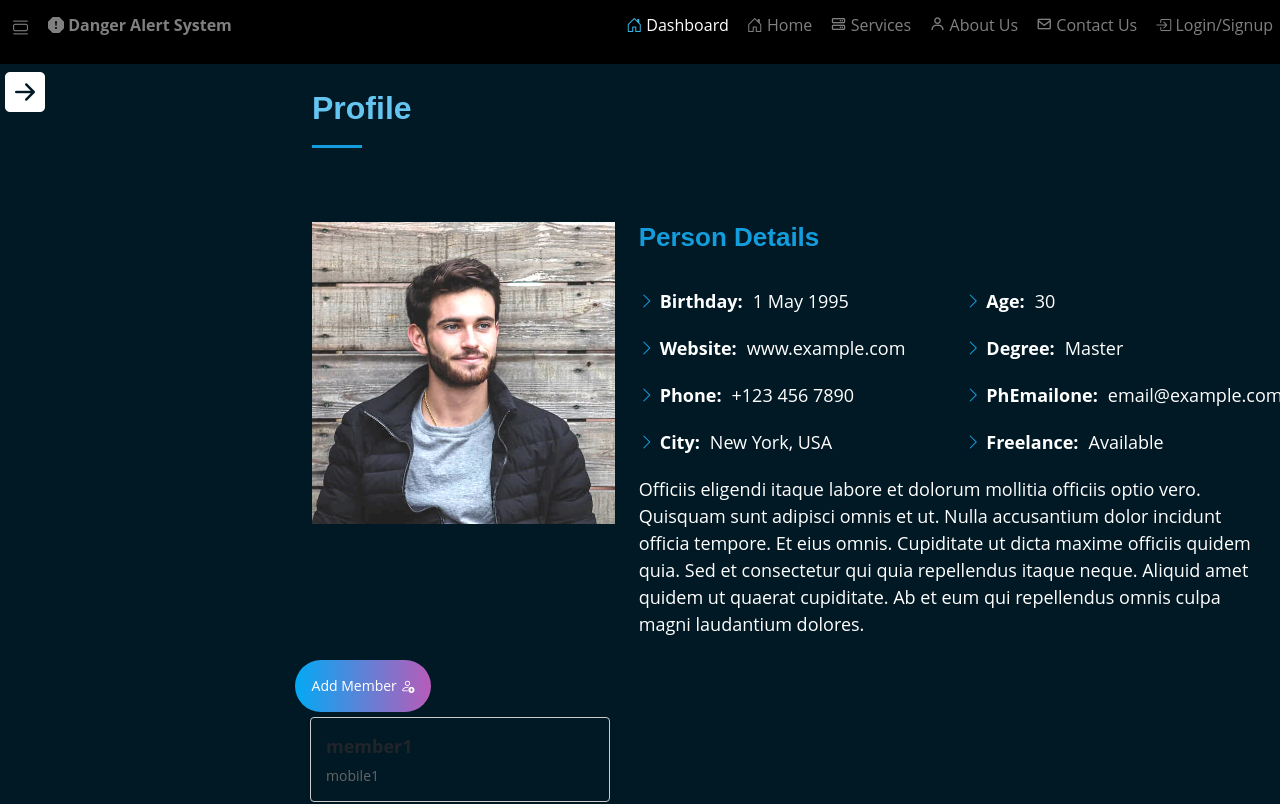
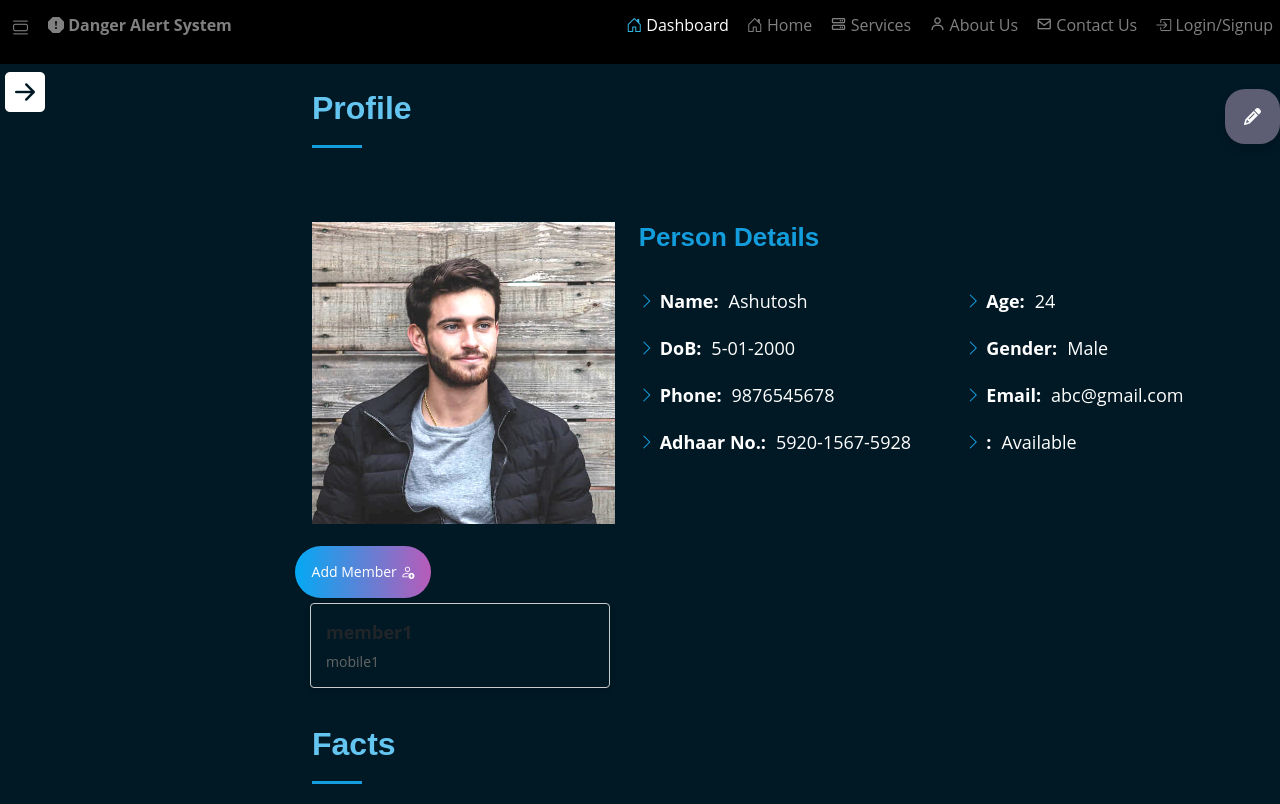
Before and after one commit to ragnar-harsh/Danger-Alert-Web-App, an Angular app: page /dashboard/profile in a window 1280 px wide. Shown: the top 804 px of the page. Built offline with nearby package versions, Linux system fonts and the light colour scheme.

Commit message:
Profile page 13 feb

```diff
--- a/src/app/app.module.ts
+++ b/src/app/app.module.ts
@@ -23,6 +23,7 @@ import { AlertModels } from './dashboard/Data-Services/AlertModels.service';
 import { resolveGuard } from './Guards-Repository/resolveGuard.guard';
 import { MemberComponent } from './dashboard/member/member.component';
 import { CustomAlertComponent } from './dashboard/custom-alert/custom-alert.component';
+import { UserDetailService } from './dashboard/Data-Services/UserDetail.service';
 
 @NgModule({
   declarations: [
@@ -51,7 +52,7 @@ import { CustomAlertComponent } from './dashboard/custom-alert/custom-alert.comp
     AppRoutingModule,
     BrowserAnimationsModule
   ],
-  providers: [AlertModels, resolveGuard],
+  providers: [AlertModels, resolveGuard, UserDetailService],
   bootstrap: [AppComponent]
 })
 export class AppModule { }
--- /dev/null
+++ b/src/app/dashboard/Data-Services/UserDetail.service.ts
@@ -0,0 +1,12 @@
+export class UserDetailService{
+    UserDetail =
+        {   Name: 'Ashutosh',
+            DoB: '5-01-2000',
+            Phoneno: '9876545678',
+            Adhaarno:'5920-1567-5928',
+            Age:'24',
+            Email:'abc@gmail.com',
+            Gender:'Male',
+            Profile: '/assets/images/profile-img.jpg'
+        };
+}
--- a/src/app/dashboard/profile/profile.component.css
+++ b/src/app/dashboard/profile/profile.component.css
@@ -78,3 +78,88 @@ a {
   .about .content p:last-child {
     margin-bottom: 0;
   }
+  .editBtn {
+    width: 55px;
+    height: 55px;
+    border-radius: 20px;
+    border: none;
+    background-color: rgb(93, 93, 116);
+    display: flex;
+    align-items: center;
+    justify-content: center;
+    box-shadow: 0px 5px 10px rgba(0, 0, 0, 0.123);
+    cursor: pointer;
+    position: absolute;
+    top: 10;
+    right: 0;
+    overflow: hidden;
+    transition: all 0.3s;
+  }
+  .editBtn::before {
+    content: "";
+    width: 200%;
+    height: 200%;
+    background-color: rgb(102, 102, 141);
+    position: absolute;
+    z-index: 1;
+    transform: scale(0);
+    transition: all 0.3s;
+    border-radius: 50%;
+    filter: blur(10px);
+  }
+  .editBtn:hover::before {
+    transform: scale(1);
+  }
+  .editBtn:hover {
+    box-shadow: 0px 5px 10px rgba(0, 0, 0, 0.336);
+  }
+
+  .editBtn svg {
+    height: 17px;
+    fill: white;
+    z-index: 3;
+    transition: all 0.2s;
+    transform-origin: bottom;
+  }
+  .editBtn:hover svg {
+    transform: rotate(-15deg) translateX(5px);
+  }
+  .editBtn::after {
+    content: "";
+    width: 25px;
+    height: 1.5px;
+    position: absolute;
+    bottom: 19px;
+    left: -5px;
+    background-color: white;
+    border-radius: 2px;
+    z-index: 2;
+    transform: scaleX(0);
+    transform-origin: left;
+    transition: transform 0.5s ease-out;
+  }
+  .editBtn:hover::after {
+    transform: scaleX(1);
+    left: 0px;
+    transform-origin: right;
+  }
+
+  input{
+    background: none;
+    color: white;
+    border: 0px;
+    border-bottom: 1px solid white;
+  }
+
+   .saveButton{
+    background-color: rgb(93, 93, 116);
+    padding: 7px;
+    color:white;
+    border: 0px solid white;
+    border-radius: 4%;
+   }
+
+   .saveButton:hover{
+    background: none;
+    border: 1px solid white;
+   }
--- a/src/app/dashboard/profile/profile.component.html
+++ b/src/app/dashboard/profile/profile.component.html
@@ -1,4 +1,12 @@
 <!-- ======= About Section ======= -->
+<button [routerLink]="['/dashboard/profile']" [queryParams]="{edit:true}" class="editBtn">
+  <svg height="1em" viewBox="0 0 512 512">
+    <path
+      d="M410.3 231l11.3-11.3-33.9-33.9-62.1-62.1L291.7 89.8l-11.3 11.3-22.6 22.6L58.6 322.9c-10.4 10.4-18 23.3-22.2 37.4L1 480.7c-2.5 8.4-.2 17.5 6.1 23.7s15.3 8.5 23.7 6.1l120.3-35.4c14.1-4.2 27-11.8 37.4-22.2L387.7 253.7 410.3 231zM160 399.4l-9.1 22.7c-4 3.1-8.5 5.4-13.3 6.9L59.4 452l23-78.1c1.4-4.9 3.8-9.4 6.9-13.3l22.7-9.1v32c0 8.8 7.2 16 16 16h32zM362.7 18.7L348.3 33.2 325.7 55.8 314.3 67.1l33.9 33.9 62.1 62.1 33.9 33.9 11.3-11.3 22.6-22.6 14.5-14.5c25-25 25-65.5 0-90.5L453.3 18.7c-25-25-65.5-25-90.5 0zm-47.4 168l-144 144c-6.2 6.2-16.4 6.2-22.6 0s-6.2-16.4 0-22.6l144-144c6.2-6.2 16.4-6.2 22.6 0s6.2 16.4 0 22.6z"
+    ></path>
+  </svg>
+</button>
+
 <section id="about" class="about">
     <div class="container">
 
@@ -10,34 +18,50 @@
 
       <div class="row">
         <div class="col-lg-4" data-aos="fade-right">
-          <img src="/assets/img/profile-img.jpg" class="img-fluid" alt="">
+          <img src={{userDetail.Profile}} class="img-fluid" alt="">
+          <input type="file" *ngIf="editMode">
         </div>
         <div class="col-lg-8 pt-4 pt-lg-0 content" data-aos="fade-left">
           <h3>Person Details</h3>
           <br>
 
-          <div class="row">
+          <div class="row" *ngIf="!editMode">
             <div class="col-lg-6">
               <ul>
-                <li><i class="bi bi-chevron-right"></i> <strong>Birthday:</strong> <span>1 May 1995</span></li>
-                <li><i class="bi bi-chevron-right"></i> <strong>Website:</strong> <span>www.example.com</span></li>
-                <li><i class="bi bi-chevron-right"></i> <strong>Phone:</strong> <span>+123 456 7890</span></li>
-                <li><i class="bi bi-chevron-right"></i> <strong>City:</strong> <span>New York, USA</span></li>
+                <li><i class="bi bi-chevron-right"></i> <strong>Name:</strong> <span>{{userDetail.Name}}</span></li>
+                <li><i class="bi bi-chevron-right"></i> <strong>DoB:</strong> <span>{{userDetail.DoB}}</span></li>
+                <li><i class="bi bi-chevron-right"></i> <strong>Phone:</strong> <span>{{userDetail.Phoneno}}</span></li>
+                <li><i class="bi bi-chevron-right"></i> <strong>Adhaar No.:</strong> <span>{{userDetail.Adhaarno}}</span></li>
               </ul>
             </div>
             <div class="col-lg-6">
               <ul>
-                <li><i class="bi bi-chevron-right"></i> <strong>Age:</strong> <span>30</span></li>
-                <li><i class="bi bi-chevron-right"></i> <strong>Degree:</strong> <span>Master</span></li>
-                <li><i class="bi bi-chevron-right"></i> <strong>PhEmailone:</strong> <span>email@example.com</span></li>
-                <li><i class="bi bi-chevron-right"></i> <strong>Freelance:</strong> <span>Available</span></li>
+                <li><i class="bi bi-chevron-right"></i> <strong>Age:</strong><span>{{userDetail.Age}} </span></li>
+                <li><i class="bi bi-chevron-right"></i> <strong>Gender:</strong> <span>{{userDetail.Gender}}</span></li>
+                <li><i class="bi bi-chevron-right"></i> <strong>Email:</strong> <span>{{userDetail.Email}}</span></li>
+                <li><i class="bi bi-chevron-right"></i> <strong>:</strong> <span>Available</span></li>
               </ul>
             </div>
           </div>
-          <p>
-            Officiis eligendi itaque labore et dolorum mollitia officiis optio vero. Quisquam sunt adipisci omnis et ut. Nulla accusantium dolor incidunt officia tempore. Et eius omnis.
-            Cupiditate ut dicta maxime officiis quidem quia. Sed et consectetur qui quia repellendus itaque neque. Aliquid amet quidem ut quaerat cupiditate. Ab et eum qui repellendus omnis culpa magni laudantium dolores.
-          </p>
+          <div class="row" *ngIf="editMode">
+            <div class="col-lg-6">
+              <ul>
+                <li><i class="bi bi-chevron-right"></i><strong>Name:</strong> <input type="text" [(ngModel)]="userDetail.Name"></li>
+                <li><i class="bi bi-chevron-right"></i> <strong>DoB:</strong> <input type="date" [(ngModel)]="userDetail.DoB"></li>
+                <li><i class="bi bi-chevron-right"></i> <strong>Phone:</strong> <input type="text" [(ngModel)]="userDetail.Phoneno"></li>
+                <li><i class="bi bi-chevron-right"></i> <strong>Adhaar No.:</strong> <input type="text" [(ngModel)]="userDetail.Adhaarno"></li>
+              </ul>
+            </div>
+            <div class="col-lg-6">
+              <ul>
+                <li><i class="bi bi-chevron-right"></i> <strong>Age:</strong><input type="text" [(ngModel)]="userDetail.Age"></li>
+                <li><i class="bi bi-chevron-right"></i> <strong>Gender:</strong> <input type="text" [(ngModel)]="userDetail.Gender"></li>
+                <li><i class="bi bi-chevron-right"></i> <strong>Email:</strong> <input type="text" [(ngModel)]="userDetail.Email"></li>
+                <li><i class="bi bi-chevron-right"></i> <strong>:</strong> <span>Available</span></li>
+              </ul>
+            </div>
+          </div>
+          <button *ngIf="editMode" (click)="editMode= false"[routerLink]="['/dashboard/profile']" class="saveButton"><i class="bi bi-save2"></i> Save</button>
         </div>
       </div>
 
--- a/src/app/dashboard/profile/profile.component.ts
+++ b/src/app/dashboard/profile/profile.component.ts
@@ -1,10 +1,32 @@
-import { Component } from '@angular/core';
+import { Component, OnInit } from '@angular/core';
+import { ActivatedRoute, Router } from '@angular/router';
+import { UserDetailService } from '../Data-Services/UserDetail.service';
 
 @Component({
   selector: 'app-profile',
   templateUrl: './profile.component.html',
   styleUrls: ['./profile.component.css']
 })
-export class ProfileComponent {
+export class ProfileComponent implements OnInit {
+  userDetail: any= {};
+  editMode: boolean = false;
+  // name:any;
+  // dob: any;
+  // mobile: any;
+  // email: any;
+  // gender: any;
+  // age: any;
+  // adhaar: any;
+  constructor(private model: UserDetailService, private router: Router,
+    private activatedRoute: ActivatedRoute){ }
 
+
+  ngOnInit(): void {
+      this.userDetail = this.model.UserDetail;
+      // console.log(this.userdet);
+      this.activatedRoute.queryParamMap.subscribe((Param) => {
+        this.editMode=Boolean(Param.get('edit'));
+      })
+
+  }
 }
```
Also changed, not shown: src/assets/images/profile-img.jpg (added).
